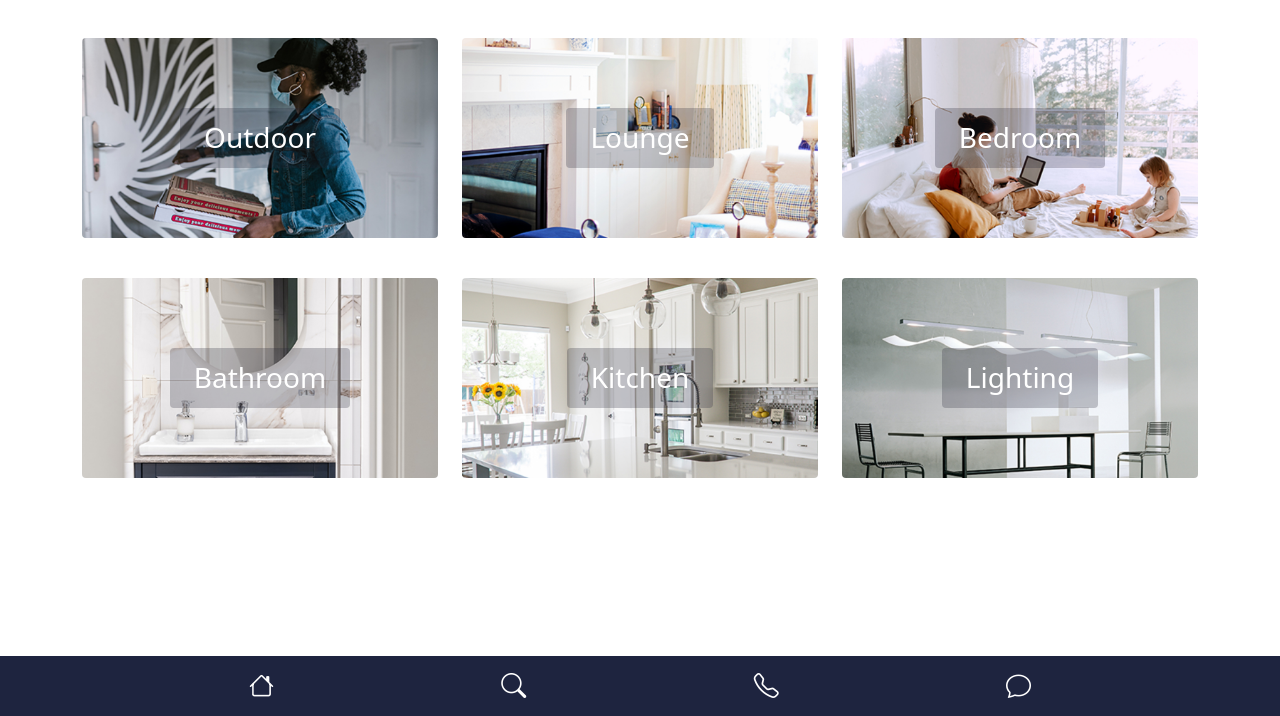
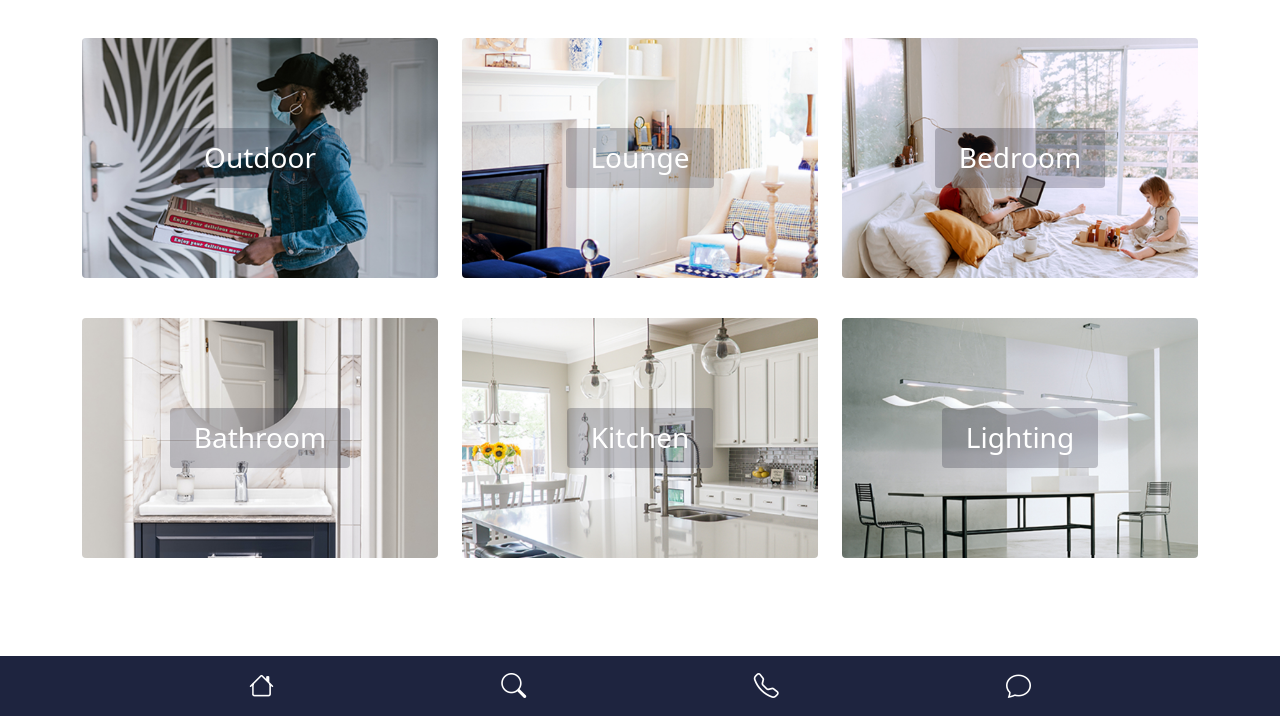
Before and after one commit to ArielJX/smarthome, a plain HTML site: page index.html in a window 1280 px wide. Shown: the part 84-800 px from the top of the page. Drawn offline with nearby package versions, Linux system fonts and the light colour scheme.

Commit message:
final version done.

```diff
--- a/Style/variable.scss
+++ b/Style/variable.scss
@@ -77,7 +77,7 @@ main {
 }
 
 .half-screen {
-  height: 25vh !important;
+  height: 30vh !important;
   margin-bottom: 5vh;
 }
 
```
Also changed, not shown: Style/variable.css, header&footer.css (deleted), style.css, 2 other files.
